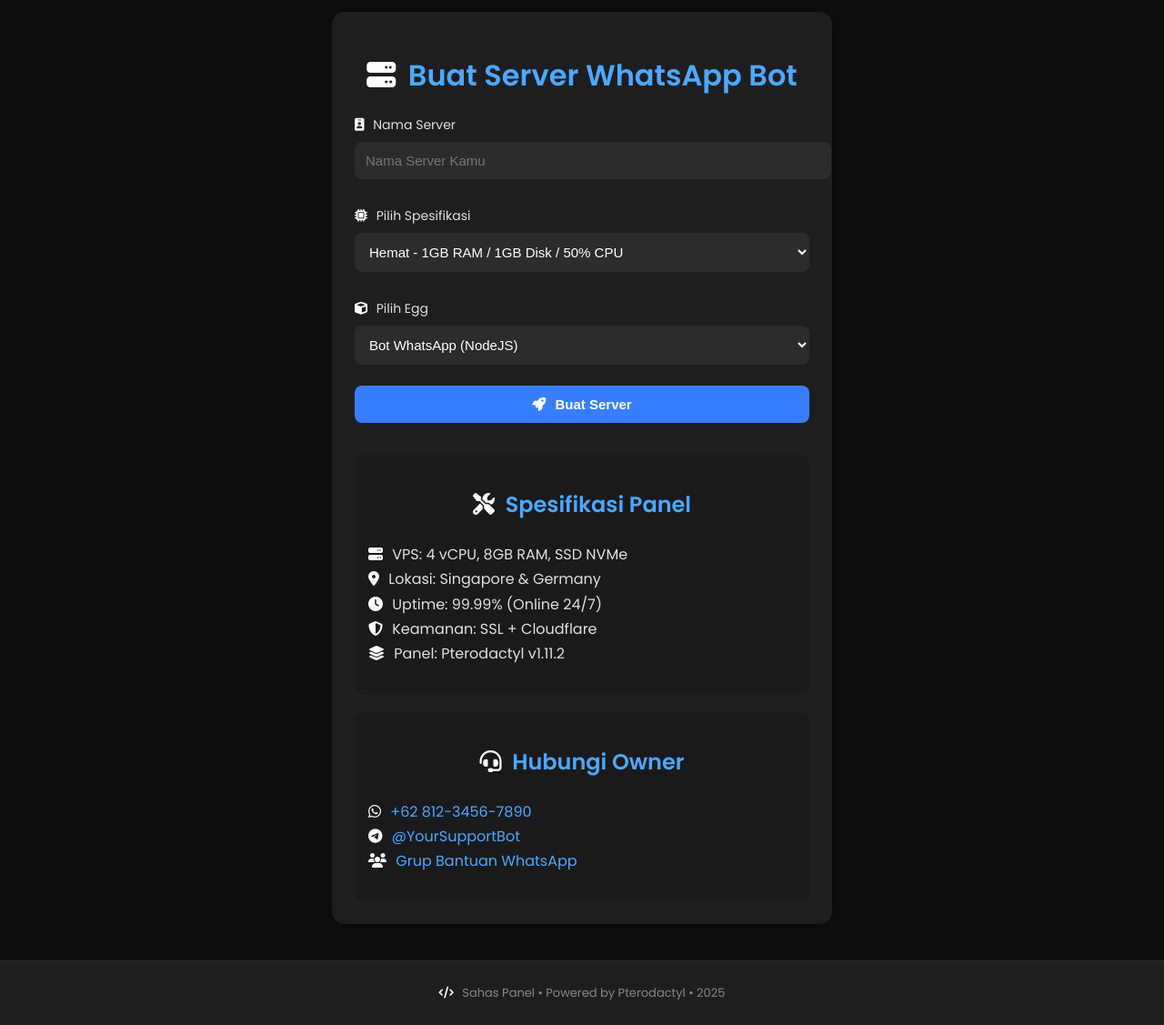
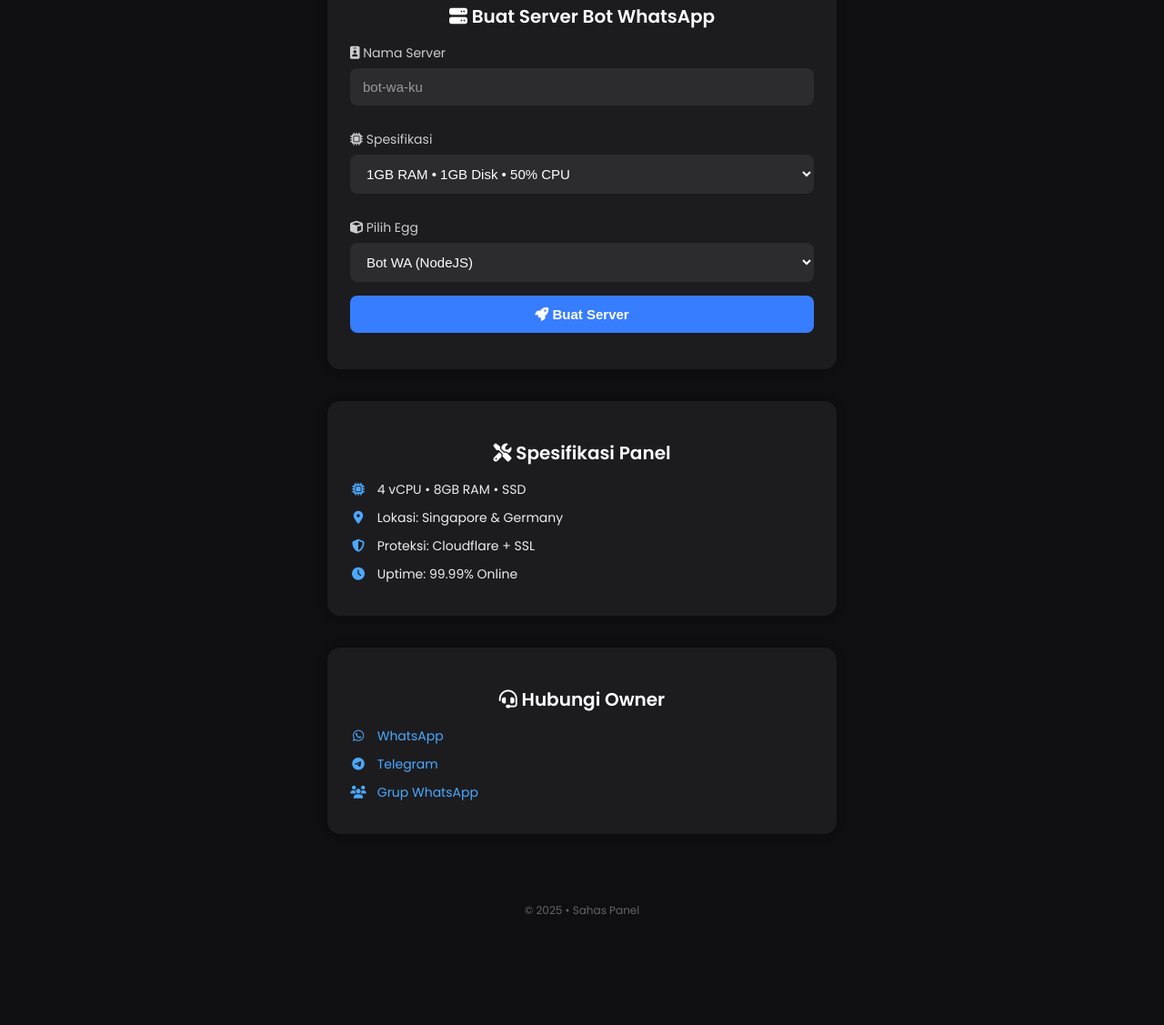
Before and after one commit to Rizkysamp/c-panel, a plain HTML site: page index.html in a window 1280 px wide. Shown: the part 95-1222 px from the top of the page at 91% size. After the commit the page ends 1165 px from the top, so only its background shows below. Drawn offline with Linux system fonts and the light colour scheme.

Commit message:
Update index.html

```diff
--- a/index.html
+++ b/index.html
@@ -3,209 +3,184 @@
 <head>
   <meta charset="UTF-8" />
   <meta name="viewport" content="width=device-width, initial-scale=1.0"/>
-  <title>Panel WhatsApp Bot</title>
+  <title>Buat Server Bot WA</title>
   <link href="https://fonts.googleapis.com/css2?family=Poppins:wght@400;600&display=swap" rel="stylesheet">
   <link rel="stylesheet" href="https://cdnjs.cloudflare.com/ajax/libs/font-awesome/6.5.0/css/all.min.css">
   <style>
+    * { box-sizing: border-box; }
     body {
       font-family: 'Poppins', sans-serif;
-      background-color: #0f0f12;
-      color: #e0e0e0;
+      background: #0f0f12;
+      color: #eee;
+      margin: 0;
       padding: 0;
-      margin: 0;
     }
-
-    .top-banner {
-      background: #1e1e21;
+    .container {
+      max-width: 95%;
+      width: 600px;
+      margin: 40px auto;
       padding: 20px;
-      text-align: center;
-      font-size: 18px;
-      font-weight: bold;
-      border-bottom: 1px solid #2a2a2a;
+      display: flex;
+      flex-direction: column;
+      gap: 35px;
     }
-
-    .panel {
-      background-color: #1e1e21;
+    .card {
+      background: #1c1c1f;
       border-radius: 14px;
       padding: 25px;
-      max-width: 500px;
-      margin: 40px auto;
-      box-shadow: 0 0 15px rgba(0, 0, 0, 0.5); /* Shadow hitam */
+      box-shadow: 0 0 10px rgba(0,0,0,0.3);
     }
-
     h1, h2 {
+      font-size: 20px;
       text-align: center;
-      color: #4da8ff;
-      margin-bottom: 20px;
+      color: #fff;
+      margin-bottom: 15px;
     }
-
     label {
+      font-size: 14px;
+      color: #ccc;
       display: block;
-      margin-top: 15px;
-      font-size: 14px;
+      margin: 12px 0 6px;
     }
-
     input, select, button {
       width: 100%;
-      padding: 12px;
-      margin-top: 8px;
+      padding: 12px 14px;
+      font-size: 15px;
       margin-bottom: 15px;
       border: none;
       border-radius: 8px;
       background: #2c2c2f;
       color: #fff;
-      font-size: 15px;
     }
-
+    input::placeholder {
+      color: #999;
+    }
     button {
-      background-color: #377dff;
-      font-weight: bold;
+      background: #377dff;
+      font-weight: 600;
       cursor: pointer;
+      transition: 0.3s;
     }
-
     button:hover {
-      background-color: #2f6fe4;
+      background: #2f6fe4;
     }
-
-    #result {
+    .result {
       background: #111;
-      color: #e0e0e0;
-      padding: 15px;
-      border-radius: 10px;
-      margin-top: 20px;
+      color: #0ff;
+      padding: 12px;
+      font-size: 14px;
+      border-radius: 8px;
       display: none;
+      white-space: pre-line;
+    }
+    .info p {
+      margin: 10px 0;
       font-size: 14px;
     }
-
-    i {
-      margin-right: 6px;
-      color: #ffffff;
+    .info i {
+      margin-right: 8px;
+      color: #4da8ff;
+      width: 18px;
+      display: inline-block;
+      text-align: center;
     }
-
-    .info-box {
-      background: #1a1a1d;
-      border-radius: 10px;
-      padding: 15px;
-      margin-top: 20px;
-      line-height: 1.7;
-    }
-
     a {
       color: #4da8ff;
       text-decoration: none;
     }
-
-    .bottom-info {
+    a:hover {
+      text-decoration: underline;
+    }
+    .footer {
       text-align: center;
-      padding: 25px 10px;
-      background: #1e1e21;
-      border-top: 1px solid #2a2a2a;
-      color: #888;
-      font-size: 13px;
+      font-size: 12px;
+      color: #666;
+      margin-top: 40px;
     }
   </style>
 </head>
 <body>
 
-<div class="top-banner">
-  <i class="fas fa-robot"></i> Panel Bot WhatsApp - Otomatis Buat Server
-</div>
+<div class="container">
 
-<div class="panel">
-  <h1><i class="fas fa-server"></i> Buat Server WhatsApp Bot</h1>
+  <!-- Form Buat Server -->
+  <div class="card">
+    <h1><i class="fas fa-server"></i> Buat Server Bot WhatsApp</h1>
 
     <label for="name"><i class="fas fa-id-badge"></i> Nama Server</label>
-  <input type="text" id="name" placeholder="Nama Server Kamu" required />
+    <input type="text" id="name" placeholder="bot-wa-ku" />
 
-  <label for="specs"><i class="fas fa-microchip"></i> Pilih Spesifikasi</label>
+    <label for="specs"><i class="fas fa-microchip"></i> Spesifikasi</label>
     <select id="specs">
-    <option value="1024|1000|50">Hemat - 1GB RAM / 1GB Disk / 50% CPU</option>
-    <option value="2048|2000|100">Standar - 2GB RAM / 2GB Disk / 100% CPU</option>
-    <option value="4096|4000|200">Pro - 4GB RAM / 4GB Disk / 200% CPU</option>
+      <option value="1024|1000|50">1GB RAM • 1GB Disk • 50% CPU</option>
+      <option value="2048|2000|100">2GB RAM • 2GB Disk • 100% CPU</option>
+      <option value="4096|4000|200">4GB RAM • 4GB Disk • 200% CPU</option>
     </select>
 
     <label for="egg"><i class="fas fa-cube"></i> Pilih Egg</label>
     <select id="egg">
-    <option value="17">Bot WhatsApp (NodeJS)</option>
+      <option value="15">Bot WA (NodeJS)</option>
     </select>
 
     <button onclick="buatServer()"><i class="fas fa-rocket"></i> Buat Server</button>
-
-  <div id="result"></div>
-
-  <div class="info-box">
-    <h2><i class="fas fa-tools"></i> Spesifikasi Panel</h2>
-    <p>
-      <i class="fas fa-server"></i> VPS: 4 vCPU, 8GB RAM, SSD NVMe<br>
-      <i class="fas fa-map-marker-alt"></i> Lokasi: Singapore & Germany<br>
-      <i class="fas fa-clock"></i> Uptime: 99.99% (Online 24/7)<br>
-      <i class="fas fa-shield-alt"></i> Keamanan: SSL + Cloudflare<br>
-      <i class="fas fa-layer-group"></i> Panel: Pterodactyl v1.11.2
-    </p>
+    <div id="result" class="result"></div>
   </div>
 
-  <div class="info-box">
-    <h2><i class="fas fa-headset"></i> Hubungi Owner</h2>
-    <p>
-      <i class="fab fa-whatsapp"></i> <a href="https://wa.me/6281234567890" target="_blank">+62 812-3456-7890</a><br>
-      <i class="fab fa-telegram"></i> <a href="https://t.me/YourSupportBot" target="_blank">@YourSupportBot</a><br>
-      <i class="fas fa-users"></i> <a href="https://chat.whatsapp.com/xxxxx" target="_blank">Grup Bantuan WhatsApp</a>
-    </p>
+  <!-- Info Spek Panel -->
+  <div class="card">
+    <h2><i class="fas fa-tools"></i> Spesifikasi Panel</h2>
+    <div class="info">
+      <p><i class="fas fa-microchip"></i> 4 vCPU • 8GB RAM • SSD</p>
+      <p><i class="fas fa-map-marker-alt"></i> Lokasi: Singapore & Germany</p>
+      <p><i class="fas fa-shield-alt"></i> Proteksi: Cloudflare + SSL</p>
+      <p><i class="fas fa-clock"></i> Uptime: 99.99% Online</p>
     </div>
   </div>
 
-<div class="bottom-info">
-  <i class="fas fa-code"></i> Sahas Panel • Powered by Pterodactyl • 2025
+  <!-- Hubungi Owner -->
+  <div class="card">
+    <h2><i class="fas fa-headset"></i> Hubungi Owner</h2>
+    <div class="info">
+      <p><i class="fab fa-whatsapp"></i> <a href="https://wa.me/6281234567890" target="_blank">WhatsApp</a></p>
+      <p><i class="fab fa-telegram"></i> <a href="https://t.me/YourSupportBot" target="_blank">Telegram</a></p>
+      <p><i class="fas fa-users"></i> <a href="https://chat.whatsapp.com/xxxxxx" target="_blank">Grup WhatsApp</a></p>
+    </div>
+  </div>
+
+  <div class="footer">
+    © 2025 • Sahas Panel
+  </div>
+
 </div>
 
 <script>
   async function buatServer() {
     const name = document.getElementById("name").value.trim();
-    const spec = document.getElementById("specs").value.split("|");
+    const [ram, disk, cpu] = document.getElementById("specs").value.split("|");
     const egg = document.getElementById("egg").value;
     const result = document.getElementById("result");
 
     result.style.display = "block";
-    result.innerHTML = '<i class="fas fa-spinner fa-spin"></i> Memproses pembuatan server...';
+    result.innerHTML = `<i class="fas fa-spinner fa-spin"></i> Membuat server...`;
 
-    const data = {
-      name,
-      ram: parseInt(spec[0]),
-      disk: parseInt(spec[1]),
-      cpu: parseInt(spec[2]),
-      egg
-    };
-
-    try {
     const res = await fetch("/api/create-user", {
       method: "POST",
       headers: { "Content-Type": "application/json" },
-        body: JSON.stringify(data)
+      body: JSON.stringify({ name, ram: +ram, disk: +disk, cpu: +cpu, egg })
     });
 
     const json = await res.json();
 
     if (!res.ok) {
-        result.innerHTML = `<i class="fas fa-times-circle"></i> Gagal membuat server:<br>${json.error || 'Terjadi error'}<br>${JSON.stringify(json.detail || {}, null, 2)}`;
+      result.innerHTML = `<i class="fas fa-times-circle"></i> Gagal: ${json.error}`;
       return;
     }
 
     result.innerHTML = `
-        <p><i class="fas fa-check-circle"></i> <strong>Server berhasil dibuat!</strong></p><br>
-        <p><i class="fas fa-user-circle"></i> Email: <b>${json.user.email}</b><br>
-        Username: <b>${json.user.username}</b><br>
-        Password: <b>${json.user.password}</b></p><br>
-
-        <p><i class="fas fa-server"></i> Server: <b>${json.server.name}</b><br>
-        RAM: ${json.server.specs.ram} MB<br>
-        Disk: ${json.server.specs.disk} MB<br>
-        CPU: ${json.server.specs.cpu}%</p><br>
-
-        <p><i class="fas fa-globe"></i> <a href="${json.server.panel}" target="_blank">${json.server.panel}</a></p>
+✅ <b>Server berhasil dibuat!</b>\n
+🔗 Panel: <a href="${json.server.panel}" target="_blank">${json.server.panel}</a>\n
+📧 Email: ${json.user.email}\n👤 Username: ${json.user.username}\n🔑 Password: ${json.user.password}
     `;
-    } catch (err) {
-      result.innerHTML = `<i class="fas fa-exclamation-triangle"></i> Terjadi kesalahan:<br>${err.message}`;
-    }
   }
 </script>
 
```
Lines whose indentation alone changed are shown as unchanged.
